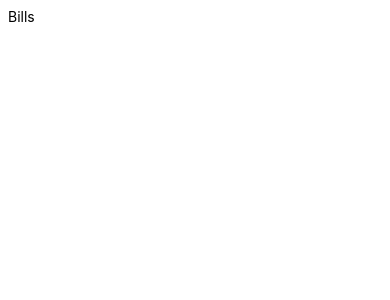
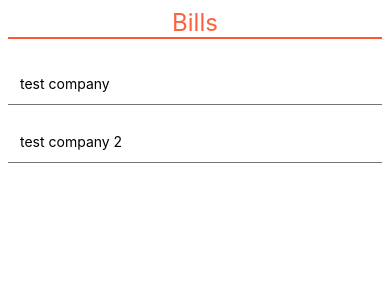
Before and after one commit to MatheoNieto/bills-list-view, a React Native app: screen / in a window 390 px wide. Shown: the top 300 px of the page. Built offline with nearby package versions, Linux system fonts and the light colour scheme.

Commit message:
list bills

```diff
--- a/src/features/Bills/components/BillCard/BillCard.styles.ts
+++ b/src/features/Bills/components/BillCard/BillCard.styles.ts
@@ -1,9 +1,12 @@
 import {StyleSheet} from 'react-native';
 import {ThemeKeys} from 'src/contexts/Theme';
 
-export const makeStyles = ({spacing}: ThemeKeys) =>
+export const makeStyles = ({spacing, color}: ThemeKeys) =>
   StyleSheet.create({
     container: {
-      padding: spacing[2],
+      padding: spacing[3],
+      marginVertical: spacing[2],
+      borderBottomColor: color.primary.grey,
+      borderBottomWidth: 1
     },
   });
--- a/src/features/Bills/components/BillCard/BillCard.tsx
+++ b/src/features/Bills/components/BillCard/BillCard.tsx
@@ -1,7 +1,7 @@
 import React, {FC} from 'react';
 import {View, Text} from 'react-native';
 import {BillCardProps} from './BillCard.types';
-import {useTheme} from 'src/contexts/Theme';
+import {useTheme} from '../../../../contexts/Theme';
 import {makeStyles} from './BillCard.styles';
 
 const BillCard: FC<BillCardProps> = ({bill}) => {
@@ -9,8 +9,8 @@ const BillCard: FC<BillCardProps> = ({bill}) => {
   const styles = makeStyles(theme);
 
   return (
-    <View>
-      <Text accessibilityLabel=""></Text>
+    <View style={styles.container}>
+      <Text accessibilityLabel={bill.company}>{bill.company}</Text>
     </View>
   );
 };
--- a/src/features/Bills/components/BillsList/BillsList.tsx
+++ b/src/features/Bills/components/BillsList/BillsList.tsx
@@ -3,7 +3,7 @@ import {View, FlatList} from 'react-native';
 
 import {bills} from '../../mock/listBills';
 import {BillCard} from '../BillCard';
-import {BillType} from 'src/models';
+import {BillType} from '../../../../models';
 
 type renderItemType = {item: BillType; index: number};
 
--- a/src/features/Bills/components/BillsList/index.ts
+++ b/src/features/Bills/components/BillsList/index.ts
@@ -0,0 +1 @@
+export {default as BillsList} from './BillsList'
--- a/src/features/Bills/mock/listBills.ts
+++ b/src/features/Bills/mock/listBills.ts
@@ -1,4 +1,4 @@
-import { BillType, BillStatus } from "src/models";
+import { BillType, BillStatus } from "../../../models";
 
 export const bills: BillType[] = [
   {
--- a/src/features/Bills/screens/Bills/Bills.styles.ts
+++ b/src/features/Bills/screens/Bills/Bills.styles.ts
@@ -1,9 +1,20 @@
 import {StyleSheet} from 'react-native';
 import {ThemeKeys} from '../../../../contexts/Theme';
 
-export const makeStyles = ({spacing}: ThemeKeys) =>
+export const makeStyles = ({spacing, sizes, color }: ThemeKeys) =>
   StyleSheet.create({
     container: {
       padding: spacing[2],
     },
+    title: {
+      fontSize: sizes.large,
+      textAlign: 'center',
+      color: color.primary.orangeLight
+    },
+    head: {
+      paddingHorizontal: spacing[4],
+      borderBottomColor: color.primary.main,
+      borderBottomWidth: 2,
+      marginBottom: spacing[4]
+    }
   });
--- a/src/features/Bills/screens/Bills/Bills.tsx
+++ b/src/features/Bills/screens/Bills/Bills.tsx
@@ -3,6 +3,7 @@ import {View, Text} from 'react-native';
 import {useTheme} from '../../../../contexts/Theme';
 import {makeStyles} from './Bills.styles';
 import {useTranslation} from 'react-i18next';
+import {BillsList} from '../../components/BillsList'
 
 const Bills: FC = () => {
   const {theme} = useTheme();
@@ -11,7 +12,10 @@ const Bills: FC = () => {
 
   return (
     <View style={styles.container}>
-      <Text>{t('common.bills')}</Text>
+      <View style={styles.head}>
+      <Text style={styles.title}>{t('common.bills')}</Text>
+      </View>
+      <BillsList/>
     </View>
   );
 };
--- a/src/theme/color.ts
+++ b/src/theme/color.ts
@@ -2,6 +2,8 @@ import {palette} from './palette';
 
 export const color = {
   primary: {
-    main: palette.Grey
+    main: palette.Orange,
+    grey: palette.Grey,
+    orangeLight: palette.OrangeLight,
   }
 }
--- a/src/theme/palette.ts
+++ b/src/theme/palette.ts
@@ -4,4 +4,6 @@ export const palette = {
   DarkGrey: '#3B3B3B',
   ShadowDarkGrey: '#B8BBBB',
   Grey: '#757575',
+  Orange: '#FF5733',
+  OrangeLight: '#FF603D',
 };
```
